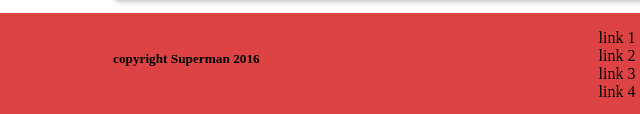
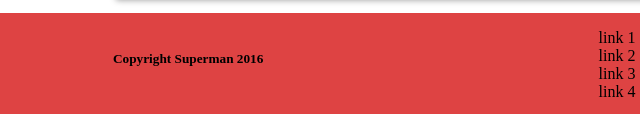
Before and after one commit to ShaunWMusic/05-flex-practice, a website: page public/index.html in a window 1280 px wide. Shown: the part 1468-1582 px from the top of the page, 23-663 px from the left. Drawn offline with nearby package versions, Linux system fonts and the light colour scheme; files that its build step writes are made by us from their sources.

Commit message:
Change copyright to cap

```diff
--- a/public/index.html
+++ b/public/index.html
@@ -86,7 +86,7 @@
 </div>
 <section class="footer">
   <div class="footer-container">
-    <h5 class="footer-copyright">copyright Superman 2016</h5>
+    <h5 class="footer-copyright">Copyright Superman 2016</h5>
     <ul class="footer-links footer-links-mid">
       <li>link 1</li>
       <li>link 2</li>
```
